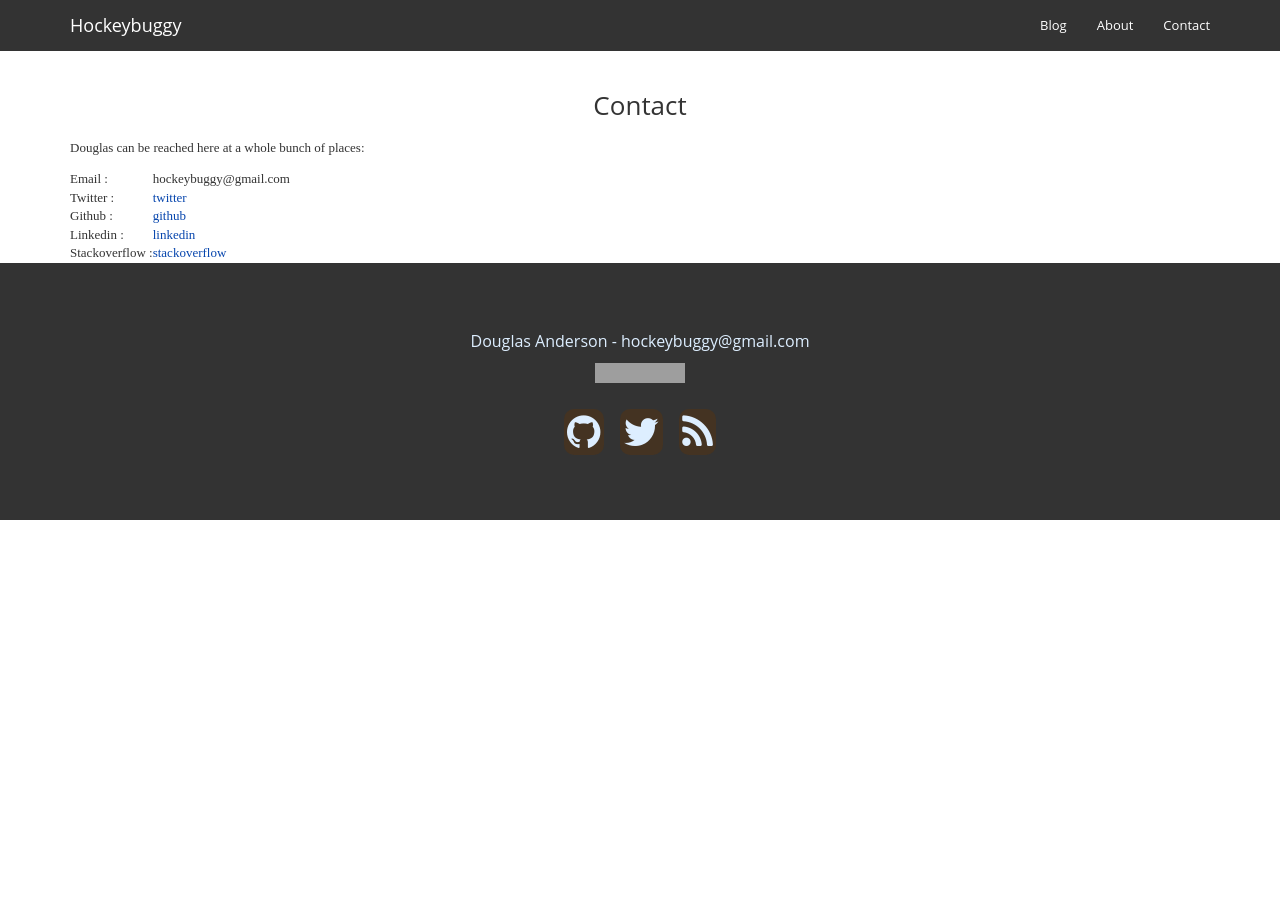
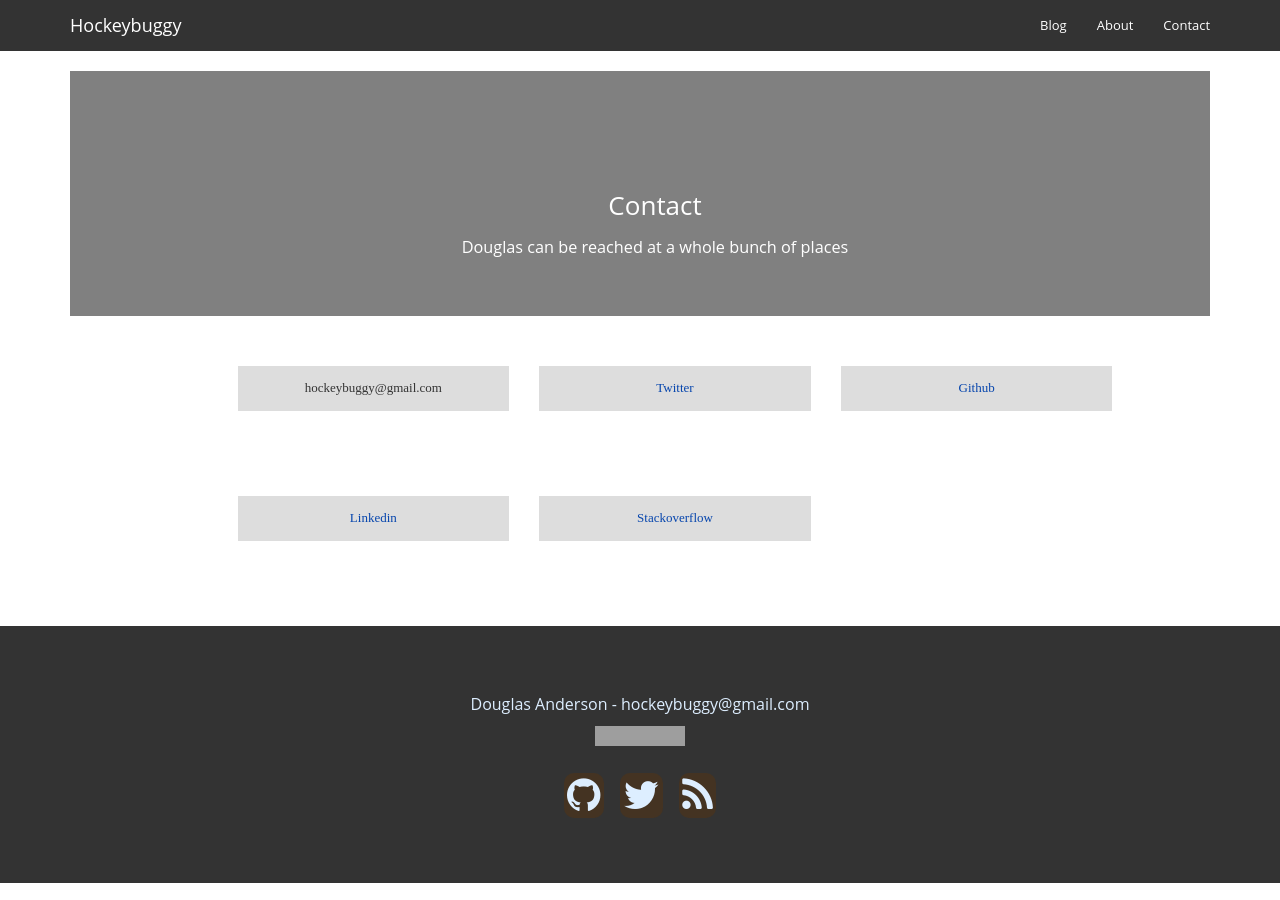
Before and after one commit to hockeybuggy/hockeybuggy.com, a Jekyll site: the page built from contact.md, in a window 1280 px wide. Built offline with Jekyll 4.4.1, drawn with Linux system fonts in a browser that asks for light colours; grey boxes are pictures that could not be loaded.

Commit message:
Cleaned up about page and contact page.

```diff
--- a/_layouts/page.html
+++ b/_layouts/page.html
@@ -6,7 +6,7 @@ layout: default
 <div class="container">
   <div class="row">
     <div class="col-lg-8 col-lg-offset-2 col-md-10 col-md-offset-1">
-      <div class="post-heading">
+      <div class="site-heading">
         <h1>{{ page.title }}</h1>
 
         {% if page.subtitle %}
@@ -19,29 +19,12 @@ layout: default
 </header>
 
 
-<!-- Post Content -->
-<article>
 <div class="container">
   <div class="row">
-    <div class="col-lg-8 col-lg-offset-2 col-md-10 col-md-offset-1">
+    <div class="col-lg-10 col-lg-offset-1 col-md-10 col-md-offset-1">
 
       {{ content }}
 
-      <hr/>
-
-      <ul class="pager">
-        {% if page.previous.url %}
-        <li class="previous">
-        <a href="{{ page.previous.url | prepend: site.baseurl | replace: '//', '/' }}" data-toggle="tooltip" data-placement="top" title="{{page.previous.title}}">&larr; Previous Post</a>
-        </li>
-        {% endif %}
-        {% if page.next.url %}
-        <li class="next">
-        <a href="{{ page.next.url | prepend: site.baseurl | replace: '//', '/' }}" data-toggle="tooltip" data-placement="top" title="{{page.next.title}}">Next Post &rarr;</a>
-        </li>
-        {% endif %}
-      </ul>
     </div>
   </div>
 </div>
-</article>
--- a/contact.md
+++ b/contact.md
@@ -1,35 +1,38 @@
 ---
-layout: default
+layout: page
 title: Contact
+subtitle: >
+    Douglas can be reached at a whole bunch of places
 ---
 
-# Contact
+<ul id="contacts-list">
+  <li class="col-md-4">
+    <div>
+      <span>hockeybuggy&#64;gmail.com</span>
+    </div>
+  </li>
 
-Douglas can be reached here at a whole bunch of places:
+  <li class="col-md-4">
+    <div>
+      <a href="https://twitter.com/hockeybuggy">Twitter</a>
+    </div>
+  </li>
 
-<table id="contact_table">
-    <tr>
-        <td class="row_label">Email :</td>
-        <td><span>hockeybuggy&#64;gmail.com</span></td>
-    </tr>
+  <li class="col-md-4">
+    <div>
+      <a href="https://github.com/hockeybuggy">Github</a>
+    </div>
+  </li>
 
-    <tr>
-        <td class="row_label">Twitter :</td>
-        <td> <a href="https://twitter.com/hockeybuggy">twitter</a></td>
-    </tr>
+  <li class="col-md-4">
+    <div>
+      <a href="http://www.linkedin.com/pub/douglas-anderson/32/36b/6">Linkedin</a>
+    </div>
+  </li>
 
-    <tr>
-        <td class="row_label">Github :</td>
-        <td> <a href="https://github.com/hockeybuggy">github</a></td>
-    </tr>
-
-    <tr>
-        <td class="row_label">Linkedin :</td>
-        <td> <a href="http://www.linkedin.com/pub/douglas-anderson/32/36b/6">linkedin</a></td>
-    </tr>
-
-    <tr>
-        <td class="row_label">Stackoverflow :</td>
-        <td> <a href="http://stackoverflow.com/users/1745922/douglas-anderson">stackoverflow</a></td>
-    </tr>
-</table>
+  <li class="col-md-4">
+    <div>
+      <a href="http://stackoverflow.com/users/1745922/douglas-anderson">Stackoverflow</a>
+    </div>
+  </li>
+</ul>
--- a/static/css/main.css
+++ b/static/css/main.css
@@ -159,9 +159,21 @@ footer .copyright {
 
 /*****************************************************************************/
 /*
-/* Post styles
+/* Page specific styles
 /*
 /*****************************************************************************/
+
+#contacts-list li{
+  list-style: none;
+  height: 10em;
+  text-align: center;
+}
+
+#contacts-list li div{
+  background-color: #ddd;
+  padding: 1em;
+}
+
 
 .post pre {
   font-family: monospace;
```
Also changed, not shown: about.md (+3 -5 lines).
